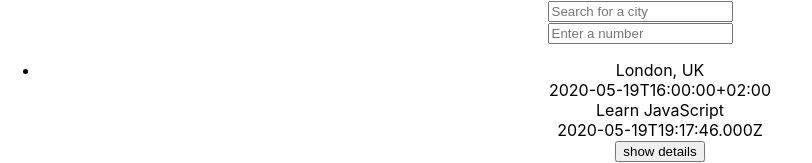
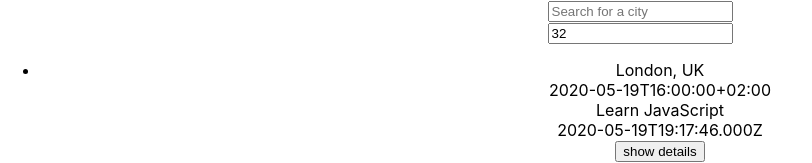
Before and after one commit to Jonathlon/Meet-App, a React (Create React App) app: page / in a window 1280 px wide. Shown: the top 163 px of the page, without its empty margins (0-812 px from the left). Built offline with nearby package versions, Linux system fonts and the light colour scheme.

Commit message:
added intergration tests

```diff
--- a/src/App.js
+++ b/src/App.js
@@ -16,7 +16,7 @@ const App = () => {
 
   useEffect(() => {
     fetchData();
-  }, [currentCity]);
+  }, [currentCity, currentNOE]);
 
   const fetchData = async () => {
     const allEvents = await getEvents();
@@ -31,7 +31,7 @@ const App = () => {
   return (
     <div className="App">
       <CitySearch allLocations={allLocations} setCurrentCity={setCurrentCity} />
-      <NumberOfEvents />
+      <NumberOfEvents onEventNumberChange={setCurrentNOE} />
       <EventList events={events} />
     </div>
   );
--- a/src/components/NumberOfEvents.js
+++ b/src/components/NumberOfEvents.js
@@ -1,7 +1,11 @@
 import React from "react";
+import { useState } from "react";
 
 const NumberOfEvents = ({ eventNumber, onEventNumberChange }) => {
-  const handleInputChanged = (value) => {
+  const [inputValue, setInputValue] = useState("32");
+  const handleInputChanged = (e) => {
+    const value = e.target.value;
+    setInputValue(value);
     onEventNumberChange(value);
   };
 
@@ -11,7 +15,7 @@ const NumberOfEvents = ({ eventNumber, onEventNumberChange }) => {
         type="text"
         className="NumberOfEventsInput"
         placeholder="Enter a number"
-        value={eventNumber}
+        value={inputValue}
         onChange={handleInputChanged}
       />
     </div>
```
Also changed, not shown: 1 other file (tests, documents, lock files or other folders).
